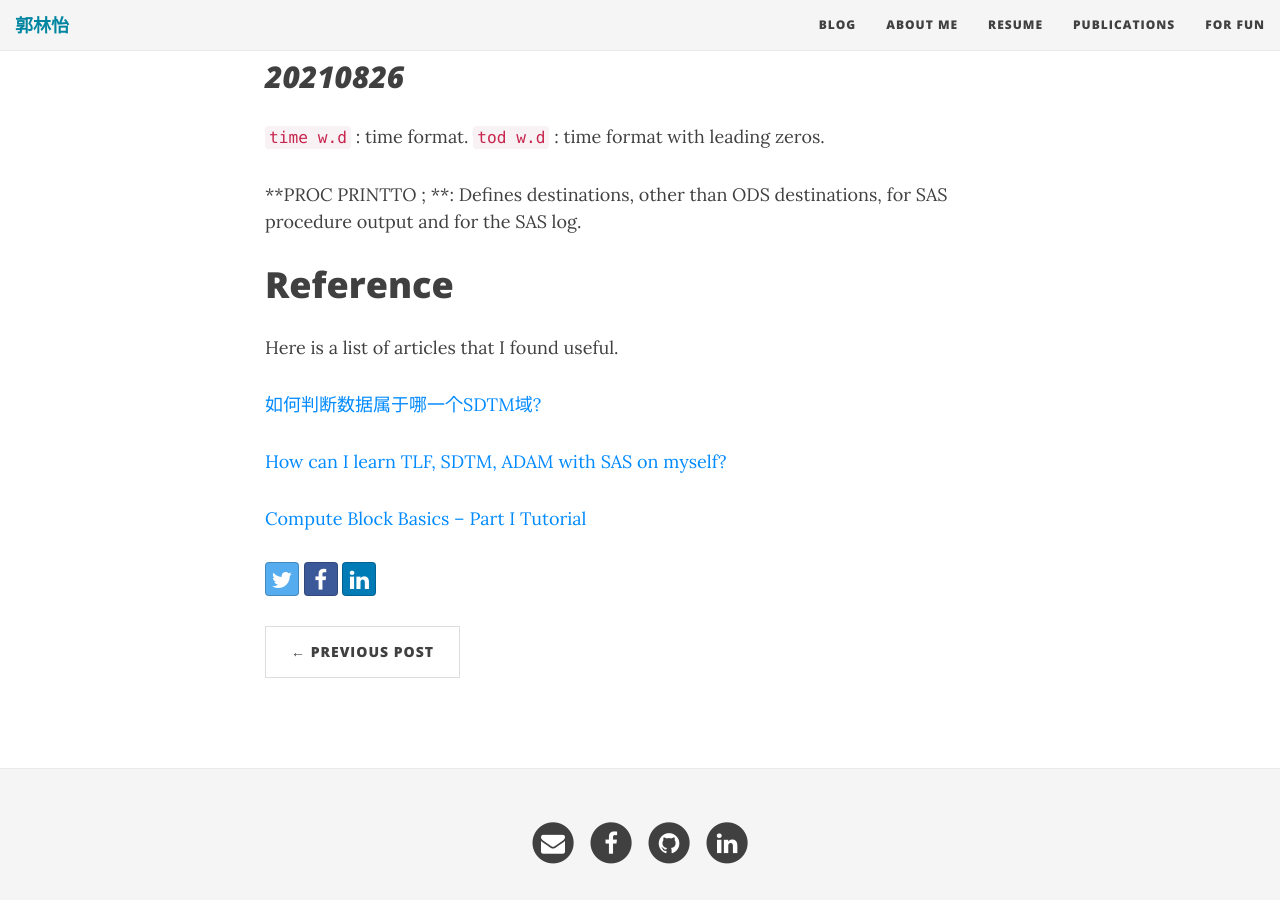
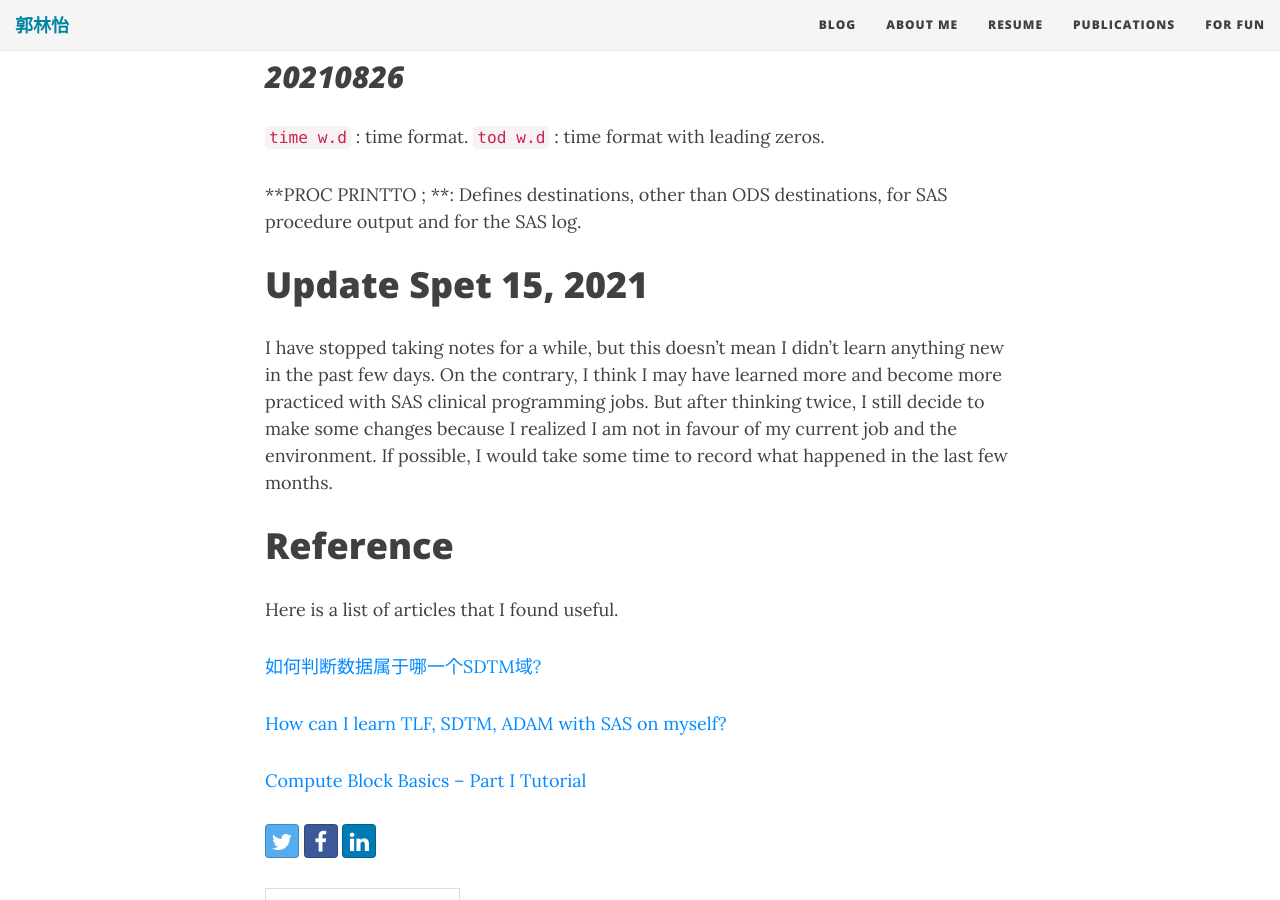
Before and after one commit to LinyiGuo96/LinyiGuo96.github.io, a Jekyll site: the page built from _posts/2021-06-16-SAS-Clinical-Trial-Study-Notes.md, in a window 1280 px wide and 900 px high, scrolled down 22350 px. Built offline with Jekyll 4.4.1, drawn with Linux system fonts in a browser that asks for light colours; nearby versions of some CDN libraries; comment, search, counter and statistics services are not loaded.

Commit message:
Update 2021-06-16-SAS-Clinical-Trial-Study-Notes.md

```diff
--- a/_posts/2021-06-16-SAS-Clinical-Trial-Study-Notes.md
+++ b/_posts/2021-06-16-SAS-Clinical-Trial-Study-Notes.md
@@ -655,6 +655,11 @@ Ridiculous.
 
 **PROC PRINTTO <options>; **: Defines destinations, other than ODS destinations, for SAS procedure output and for the SAS log.
 
+
+# Update Spet 15, 2021
+
+I have stopped taking notes for a while, but this doesn't mean I didn't learn anything new in the past few days. On the contrary, I think I may have learned more and become more practiced with SAS clinical programming jobs. But after thinking twice, I still decide to make some changes because I realized I am not in favour of my current job and the environment. If possible, I would take some time to record what happened in the last few months.
+
 # Reference
 
 Here is a list of articles that I found useful.
```
